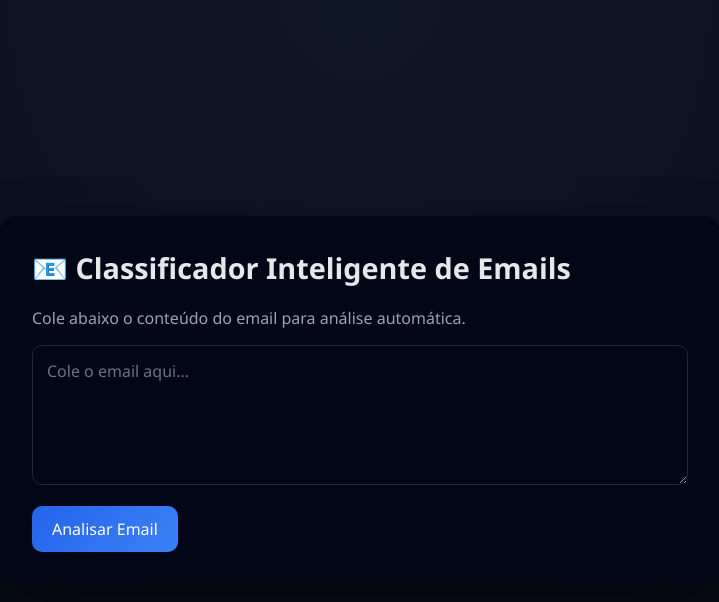
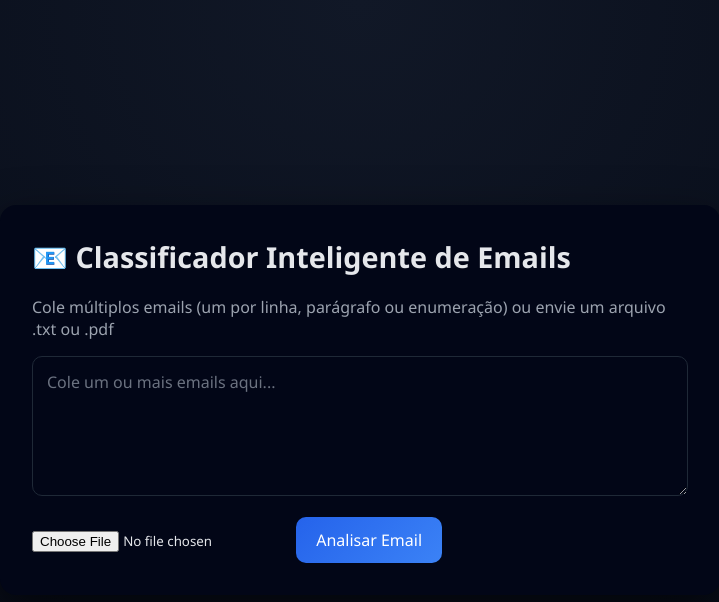
Before and after one commit to Cainan-bn/email-classifier, a Flask app: page / in a window 1280 px wide. Shown: the top 602 px of the page, without its empty margins (280-999 px from the left). Run offline with Flask 3, Linux system fonts and the light colour scheme.

Commit message:
Versao final

```diff
--- a/app.py
+++ b/app.py
@@ -1,27 +1,73 @@
 from flask import Flask, render_template, request
-from ai_service import classificar_email, gerar_resposta
+from ai_service import analisar_emails_em_lote
+import pdfplumber
+import re
+app = Flask(__name__)
 
-app = Flask(__name__)
+
+def separar_emails(texto):
+    texto = texto.strip()
+
+    partes = re.split(r"\n?\s*\d+\s*[-.)]\s*", texto)
+    emails = [p.strip() for p in partes if p.strip()]
+
+    if len(emails) > 1:
+        return emails
+
+
+    partes = re.split(r"\n\s*\n", texto)
+    emails = [p.strip() for p in partes if p.strip()]
+
+    if len(emails) > 1:
+        return emails
+
+
+    partes = texto.split("\n")
+    emails = [p.strip() for p in partes if p.strip()]
+
+    return emails
+
+
+
+
+def extrair_texto_pdf(file):
+    texto = ""
+    with pdfplumber.open(file) as pdf:
+        for page in pdf.pages:
+            texto += page.extract_text() + "\n"
+    return texto
+
 
 @app.route("/", methods=["GET", "POST"])
 def index():
-    categoria = None
-    resposta = None
-    email_texto = ""
+    resultados = []
 
     if request.method == "POST":
-        email_texto = request.form.get("email_texto")
+        emails = []
 
+
+        email_texto = request.form.get("email_texto", "").strip()
         if email_texto:
-            categoria = classificar_email(email_texto)
-            resposta = gerar_resposta(email_texto, categoria)
+            emails.extend(separar_emails(email_texto))
 
-    return render_template(
-        "index.html",
-        categoria=categoria,
-        resposta=resposta,
-        email_texto=email_texto
-    )
+
+        arquivo = request.files.get("email_arquivo")
+
+        if arquivo and arquivo.filename:
+            if arquivo.filename.endswith(".txt"):
+                conteudo = arquivo.read().decode("utf-8")
+                emails.extend(separar_emails(conteudo))
+
+            elif arquivo.filename.endswith(".pdf"):
+                conteudo = extrair_texto_pdf(arquivo)
+                emails.extend(separar_emails(conteudo))
+
+
+        if emails:
+            resultados = analisar_emails_em_lote(emails)
+
+    return render_template("index.html", resultados=resultados)
+
 
 if __name__ == "__main__":
     app.run(host="0.0.0.0", port=5000)
--- a/templates/index.html
+++ b/templates/index.html
@@ -9,22 +9,30 @@
 
 <div class="container">
     <h1>📧 Classificador Inteligente de Emails</h1>
-    <p>Cole abaixo o conteúdo do email para análise automática.</p>
+    <p>Cole múltiplos emails (um por linha, parágrafo ou enumeração) ou envie um arquivo .txt ou .pdf</p>
 
-    <form method="POST">
-        <textarea name="email_texto" placeholder="Cole o email aqui..." required>{{ email_texto }}</textarea>
-        <br>
+    <form method="POST" enctype="multipart/form-data">
+        <textarea
+            name="email_texto"
+            placeholder="Cole um ou mais emails aqui..."
+        ></textarea>
+
+        <input type="file" name="email_arquivo" accept=".txt,.pdf">
+
         <button type="submit">Analisar Email</button>
     </form>
 
-    {% if categoria %}
-        <div class="resultado">
-            <h2>📌 Classificação: {{ categoria }}</h2>
+ {% if resultados %}
+  {% for item in resultados %}
+    <div class="resultado">
+      <h2>📌 Email {{ item.email_id }} — {{ item.categoria }}</h2>
+      <pre>{{ item.resposta }}</pre>
+    </div>
+  {% endfor %}
+{% endif %}
 
-            <h3>💬 Resposta sugerida:</h3>
-            <pre>{{ resposta }}</pre>
-        </div>
-    {% endif %}
+
+
 </div>
 
 </body>
--- /dev/null
+++ b/teste_env.py
@@ -0,0 +1,6 @@
+import os
+from dotenv import load_dotenv
+
+load_dotenv()
+
+print(os.getenv("OPENAI_API_KEY"))
```
Also changed, not shown: ai_service.py (+35 -55 lines), requirements.txt (+8 -0 lines).
